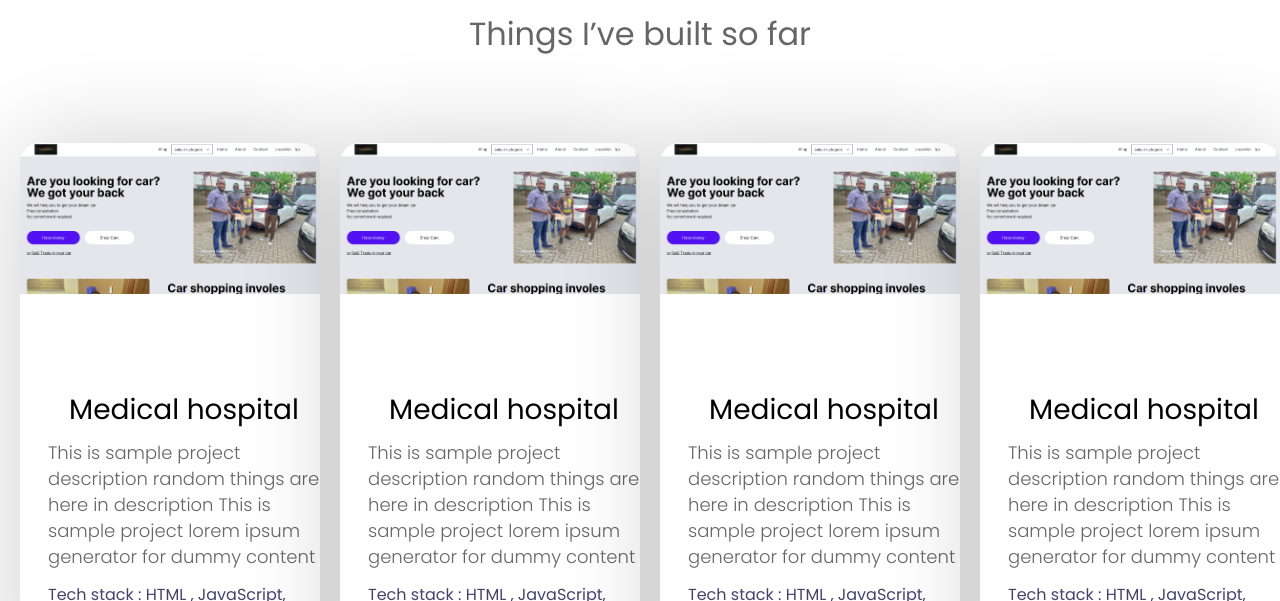
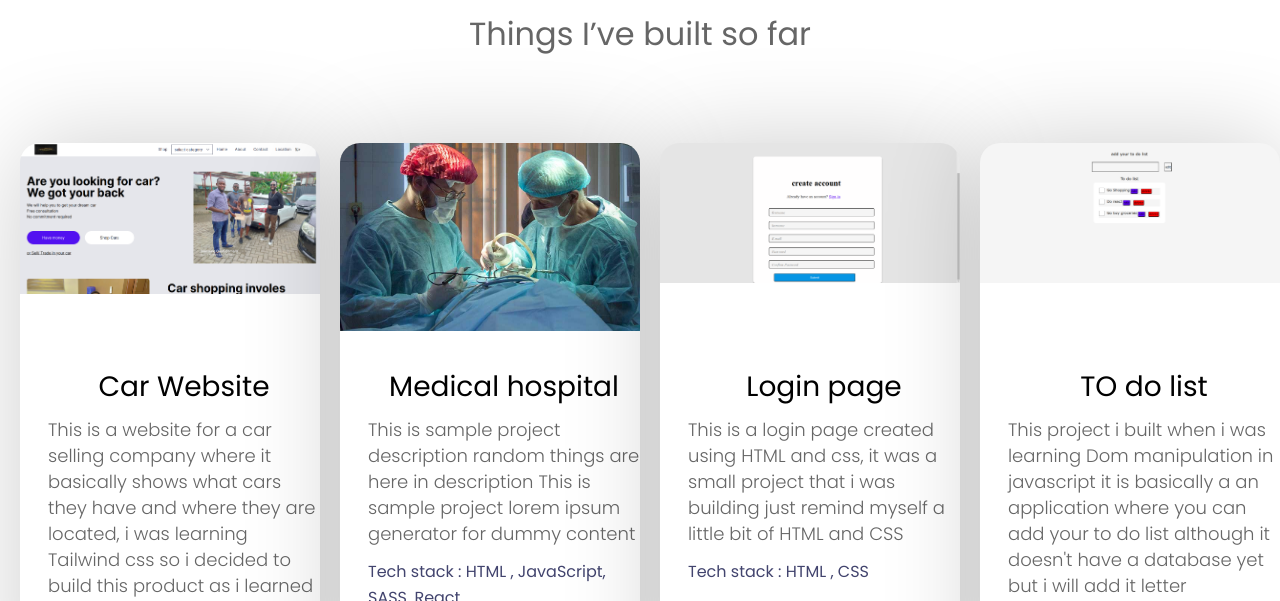
Before and after one commit to chepyego/portfolio_version2, a plain HTML site: page index.html in a window 1280 px wide. Shown: the part 2007-2608 px from the top of the page. Drawn offline with nearby package versions, Linux system fonts and the light colour scheme.

Commit message:
add javascript

```diff
--- a/index.html
+++ b/index.html
@@ -37,7 +37,7 @@
             </ul>
         </header>
         <section class="name-section">
-            <h1 class="name">Hi 👋,
+            <h1 class="name" id="name">Hi 👋,
                 My name is
                 Jemimah Chepyego
                 I am a fullStack software developer</h1>
@@ -80,11 +80,12 @@
           </div>
           <div class="projects-pictures">
             <ul class="projects-pictures-ul">
-              <li class="project-1">
+              <li class="project-1" id="project-1">
                 <div class="project-details">
-                  <h3>Medical hospital</h3>
-                  <p class="project-para-two">This is sample project description random things are here in description This is sample project lorem ipsum generator for dummy content</p>
-                  <p class="stack-para">Tech stack : HTML , JavaScript, SASS, React</p>
+                  <!-- <img src="/images/med1.jpg"> -->
+                  <h3>Car Website</h3>
+                  <p class="project-para-two">This is a website for a car selling company where it basically shows what cars they have and where they are located, i was learning Tailwind css so i decided to build this product as i learned</p>
+                  <p class="stack-para">Tech stack : Ruby , Ruby on rails, HTML, Tailwind Css</p>
                   <div>
                     <ul class="live-view">
                       <li><span class="live-preview"><img src="/images/akar-icons_link-chain.svg"></span>Live preview</li>
@@ -100,7 +101,7 @@
 
 
               </li>
-              <li class="project-1 ">
+              <li class="project-1 project-2 project-hover" id="project-2">
                 <div class="project-details">
                   <h3>Medical hospital</h3>
                   <p class="project-para-two">This is sample project description random things are here in description This is sample project lorem ipsum generator for dummy content</p>
@@ -116,11 +117,11 @@
 
 
               </li>
-              <li class="project-1 ">
+              <li class="project-1 project-3 project-hover ">
                 <div class="project-details">
-                  <h3>Medical hospital</h3>
-                  <p class="project-para-two">This is sample project description random things are here in description This is sample project lorem ipsum generator for dummy content</p>
-                  <p class="stack-para">Tech stack : HTML , JavaScript, SASS, React</p>
+                  <h3>Login page</h3>
+                  <p class="project-para-two">This is a login page created using HTML and css, it was a small project that i was building just remind myself a little bit of HTML and CSS</p>
+                  <p class="stack-para">Tech stack : HTML , CSS </p>
                   <div>
                     <ul class="live-view">
                       <li><span class="live-preview"><img src="/images/akar-icons_link-chain.svg"></span>Live preview</li>
@@ -132,11 +133,11 @@
 
 
               </li>
-              <li class="project-1 ">
+              <li class="project-1  project-4 project-hover hidden">
                 <div class="project-details">
-                  <h3>Medical hospital</h3>
-                  <p class="project-para-two">This is sample project description random things are here in description This is sample project lorem ipsum generator for dummy content</p>
-                  <p class="stack-para">Tech stack : HTML , JavaScript, SASS, React</p>
+                  <h3>TO do list</h3>
+                  <p class="project-para-two">This project  i built when i was learning Dom manipulation in javascript it is basically a an application where you can add your to do list although it doesn't have a database yet but i will add it letter</p>
+                  <p class="stack-para">Tech stack : HTML , JavaScript, CSS </p>
                   <div>
                     <ul class="live-view">
                       <li><span class="live-preview"><img src="/images/akar-icons_link-chain.svg"></span>Live preview</li>
@@ -178,6 +179,6 @@
             <p class="browsehappy">You are using an <strong>outdated</strong> browser. Please <a href="#">upgrade your browser</a> to improve your experience.</p>
         <![endif]-->
 
-        <script src="" async defer></script>
+        <script src="index.js" async defer></script>
     </body>
 </html>
--- a/index.js
+++ b/index.js
@@ -0,0 +1,28 @@
+const projectOne = document.getElementById("project-1");
+const projectTwo = document.getElementById("project-2");
+const projectName = document.getElementById("name");
+
+// projectTwo.remove();
+// alert("are you sure you want to delete this");
+projectName.addEventListener("mouseover",formResponsive );
+projectName.addEventListener("mouseleave",formLeave );
+
+// function formLeave(){
+//     projectName.style.left = -75
+//     projectName.style.right = - 75
+// }
+
+
+
+
+function editProject(){
+    projectOne.addEventListener("click",formResponsive);
+}
+
+function formResponsive(){
+    // projectOne.style.backgroundColor = "red"
+    projectOne.classList.add("project-hover");
+    // projectOne.remove();
+
+}
+formResponsive();
--- a/style.css
+++ b/style.css
@@ -12,7 +12,11 @@
 .fa-brands:hover{
   background-color: #00C0FD;
 }
+/* project :hover */
 
+ .project-hover:hover{
+  background-color: #00C0FD
+ }
 .header{
   margin-top: 41px;
 }
@@ -33,6 +37,7 @@
   line-height: 26px;
 }
 .header-links li a:hover{
+
 
   background-color: #00C0FD;
 }
@@ -234,13 +239,26 @@
   background-repeat: no-repeat;
   background-size: contain;
 }
+.project-2{
+  background-image: url(/images/med1.jpg);
+}
+.project-3{
+  background-image: url(/images/log-final-copy.png);
+
+}
+.project-4{
+  background-image: url(/images/delete-react-final-cop.png);
+
+
+
+}
 .image{
   width:375px;
   height: 260px;
 }
 .project-details{
   position: absolute;
-  top: 40%;
+  top: 36%;
 
 }
 .project-details h3{
@@ -309,7 +327,7 @@
   display: flex;
   /* margin-right: 47px; */
   /* flex-direction: row; */
-  /* justify-content: center; */
+  justify-content: center;
 }
 .contact-section{
   margin-top: 225px;
@@ -360,3 +378,7 @@
 .footer-links li:nth-child(1){
   margin-right: 52px;
 }
+
+.hidden {
+  display: none;
+}
```
